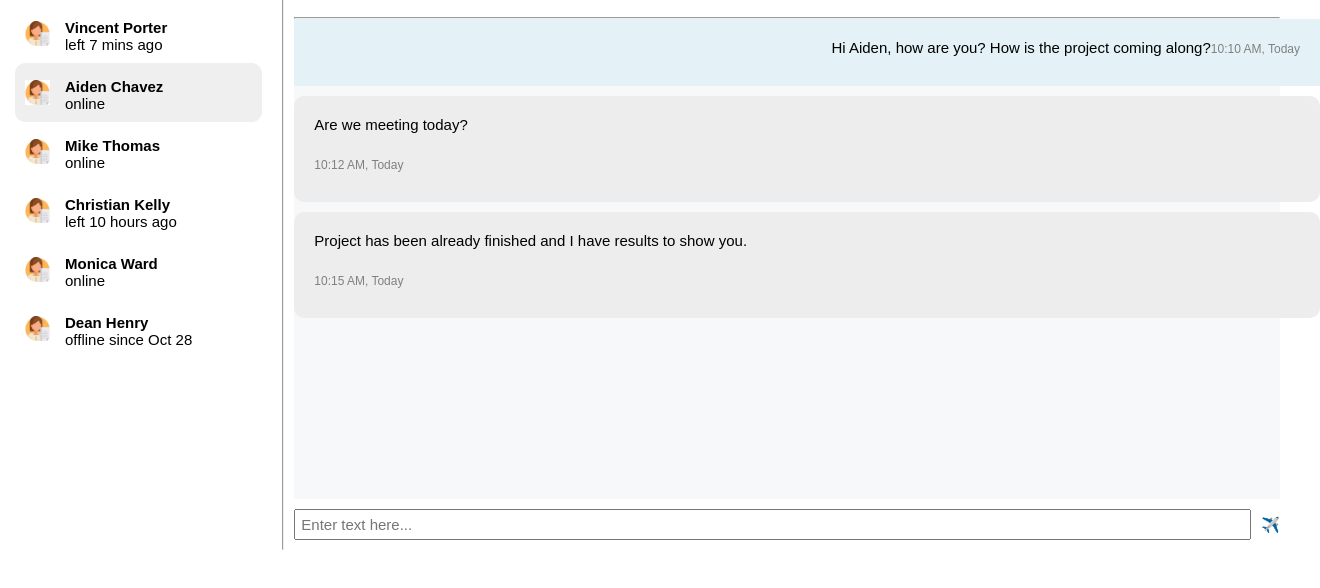
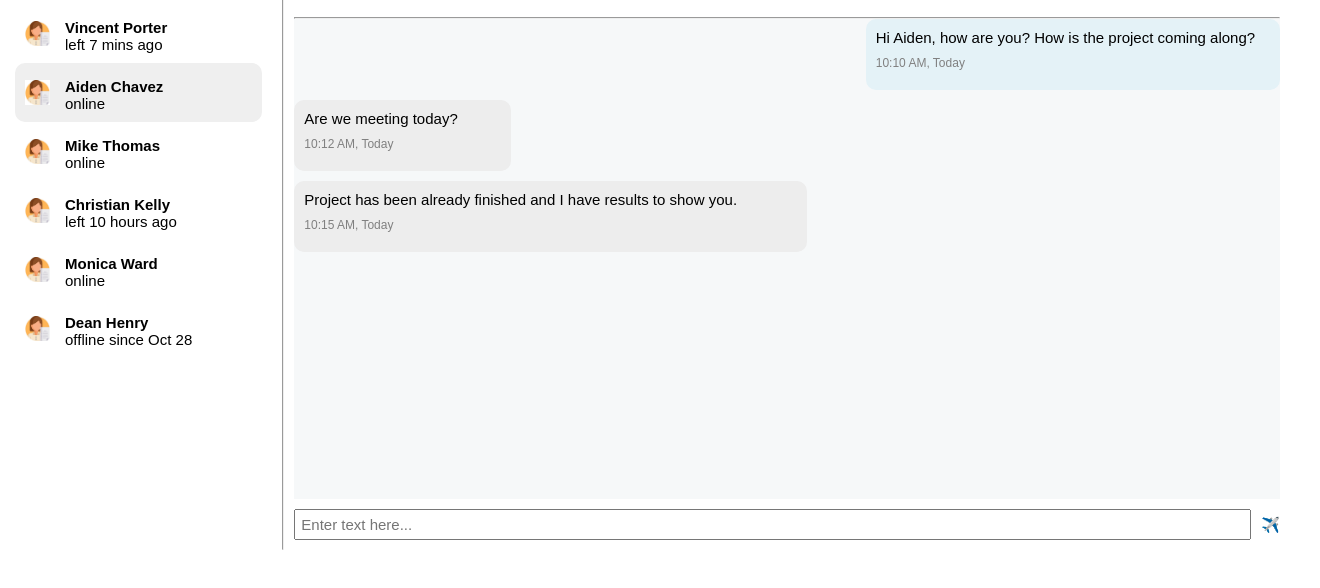
Before and after one commit to Analiendo/tp-curso-desarrollo-web3, a plain HTML site: page index.html in a window 1280 px wide. Shown: the part 50-638 px from the top of the page, 1320 px wide, since content can reach past the window. Drawn offline with Linux system fonts and the light colour scheme.

Commit message:
messages styling, change in flex

```diff
--- a/index.html
+++ b/index.html
@@ -87,11 +87,11 @@
           <p>Hi Aiden, how are you? How is the project coming along?</p>
           <p class="timestamp">10:10 AM, Today</p>
         </div>
-        <div class="message-received">
+        <div class="message-received-first">
           <p>Are we meeting today?</p>
           <p class="timestamp">10:12 AM, Today</p>
         </div>
-        <div class="message-received">
+        <div class="message-received-second">
           <p>Project has been already finished and I have results to show you.</p>
           <p class="timestamp">10:15 AM, Today</p>
         </div>
--- a/style.css
+++ b/style.css
@@ -99,22 +99,33 @@ h4 {
 
 
 .message-sent {
-  display: flex;
-  width: 100%;
-  justify-content: end;
-  align-items: end;
+
+
+  width: 40%;
+  margin-bottom: 0px;
+  margin-left: auto;
   gap: 15p;
-  padding: 20px;
-  background-color: #E4F2F7
+  padding: 10px;
+  background-color: #e4f2f7;
+  border-radius: 10px
 }
 
-.message-received {
-  display: flex;
-  flex-direction: column;
-  width: 100%;
-  justify-content: start;
+.message-received-second {
+  padding-right: 10px;
+  width: 50%;
+  margin-bottom: 0px;
   gap: 15px;
-  padding: 20px;
+  padding: 10px;
+  background-color: #EDEDED;
+  border-radius: 10px
+}
+
+.message-received-first {
+
+  width: 20%;
+  margin-bottom: 0px;
+  gap: 15px;
+  padding: 10px;
   background-color: #EDEDED;
   border-radius: 10px
 }
```
